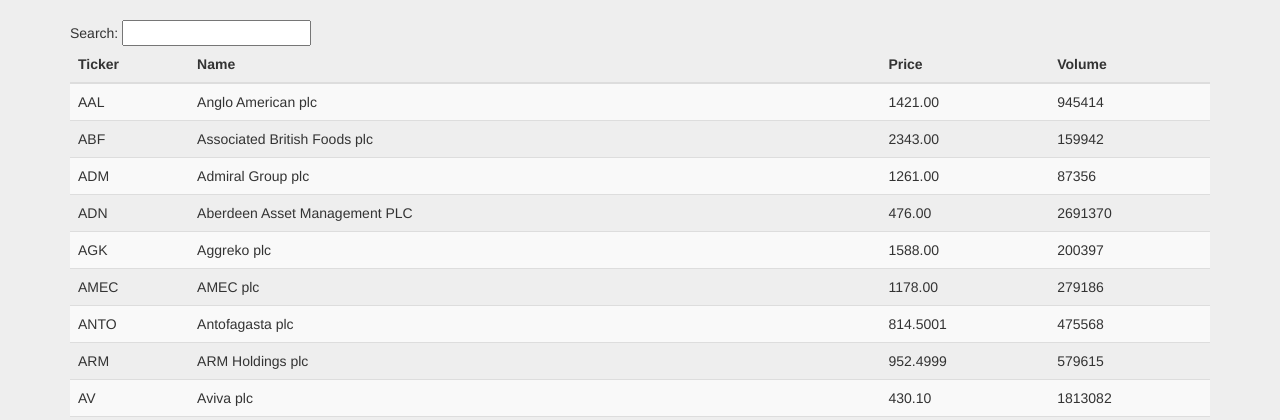
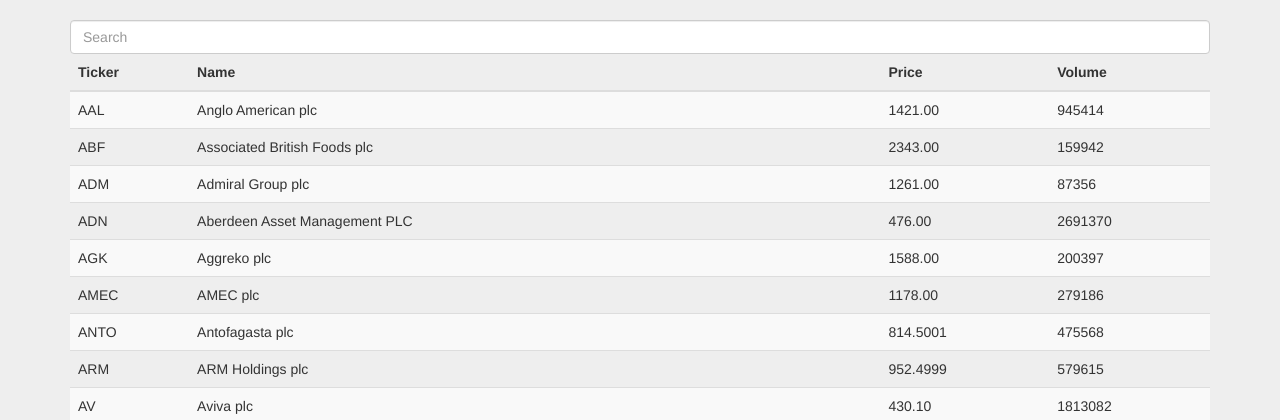
Before and after one commit to virtuallynathan/dr_stock, a Django app: page /view_index/ in a window 1280 px wide. Shown: the part 56-476 px from the top of the page. Run offline with Django 3.2, Linux system fonts and the light colour scheme; some libraries are stand-ins or nearby versions.

Commit message:
fancy search box

```diff
--- a/finance/templates/showIndexes.html
+++ b/finance/templates/showIndexes.html
@@ -18,9 +18,11 @@
 <div ng-app="stockApp">
 <div ng-controller="StockListCtrl">
 
-<div>
-Search: <input ng-model="query">
-</div>
+<div class="bs-example">
+      <form role="form">
+        <input type="text" class="form-control" placeholder="Search" ng-model="query">
+      </form>
+</div><!-- /.bs-example -->
 
   <table class="table table-striped table-hover">
 	  <thead>
```
